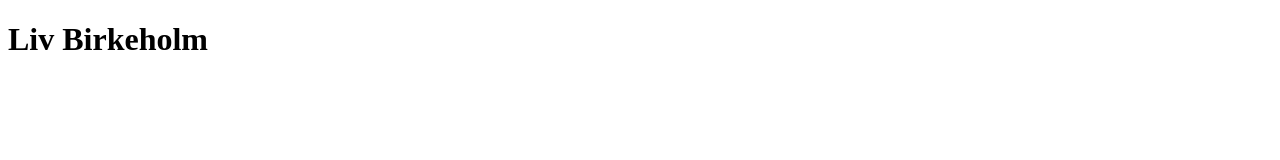
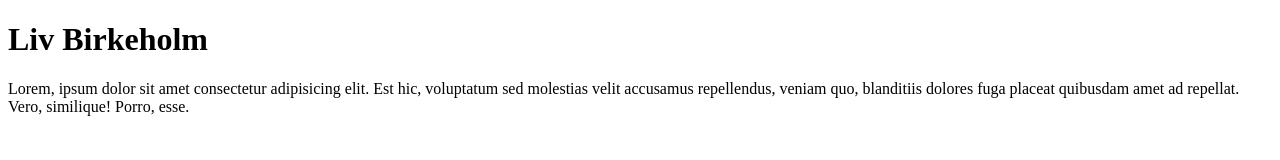
Before and after one commit to LivBirkeholm/gittest, a plain HTML site: page index.html in a window 1280 px wide. Drawn offline with Linux system fonts and the light colour scheme.

Commit message:
2nd commit

```diff
--- a/index.html
+++ b/index.html
@@ -10,6 +10,9 @@
 <body>
     <main>
         <h1>Liv Birkeholm</h1>
+        <p>Lorem, ipsum dolor sit amet consectetur adipisicing elit. Est hic, voluptatum sed molestias velit accusamus
+            repellendus, veniam quo, blanditiis dolores fuga placeat quibusdam amet ad repellat. Vero, similique! Porro,
+            esse.</p>
     </main>
 </body>
 
```
